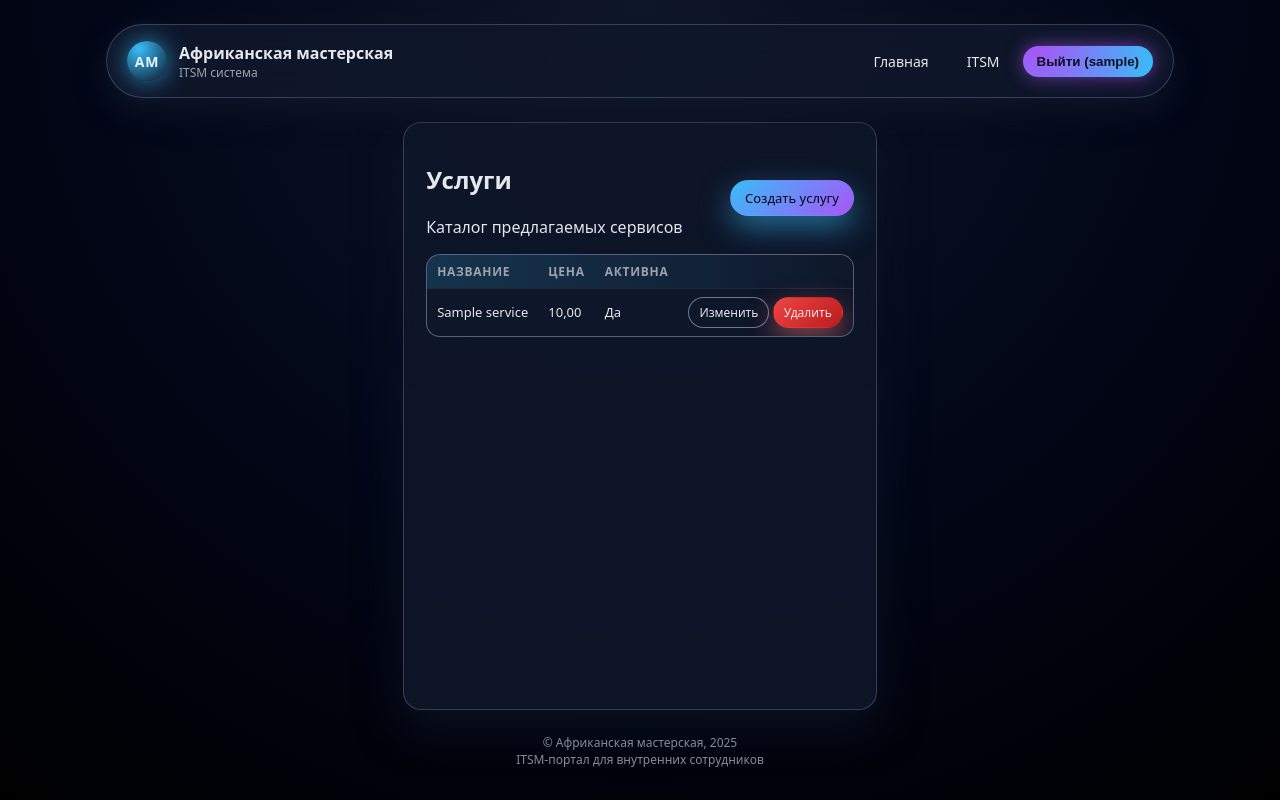
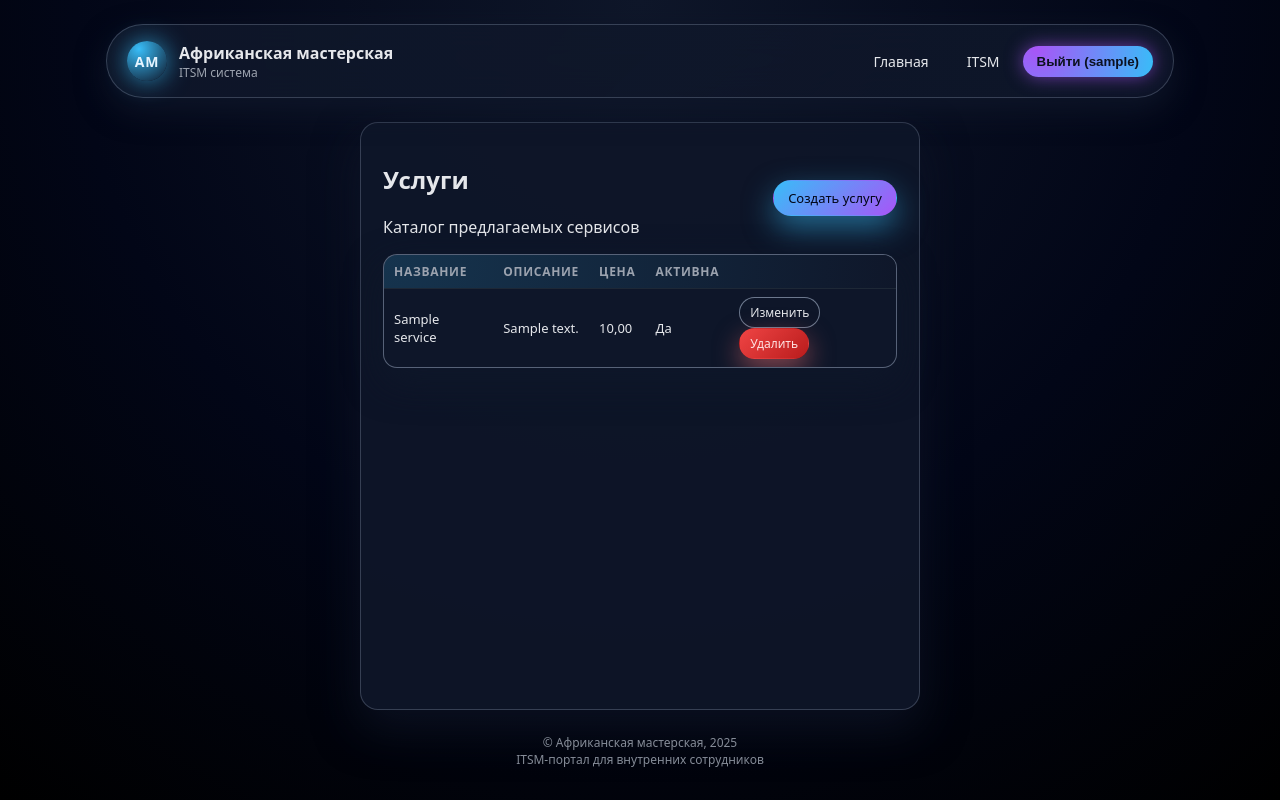
Before and after one commit to BLACKSKUTER13/africa_workshop_itsm, a Django app: page /itsm/services/ in a window 1280 px wide. Run offline with Django 5.2, Linux system fonts and the light colour scheme; a user stored in the database is signed in; tables that the repository leaves empty hold one stand-in row (values such as "Sample post").

Commit message:
В список услуг добавлен столбец Описание

```diff
--- a/templates/itsm/services_list.html
+++ b/templates/itsm/services_list.html
@@ -15,6 +15,7 @@
     <thead>
         <tr>
             <th>Название</th>
+            <th>Описание</th>
             <th>Цена</th>
             <th>Активна</th>
             <th></th>
@@ -25,8 +26,16 @@
     {% for service in services %}
         <tr>
             <td>{{ service.name }}</td>
+
+            <!-- Описание -->
+            <td>{{ service.description|truncatechars:60 }}</td>
+
+            <!-- Цена -->
             <td>{{ service.price }}</td>
+
+            <!-- Активна -->
             <td>{{ service.is_active|yesno:"Да,Нет" }}</td>
+
             <td class="cell-actions">
                 <a href="{% url 'service_desk:service_edit' service.id %}" class="btn btn-secondary btn-sm">Изменить</a>
                 <a href="{% url 'service_desk:service_delete' service.id %}" class="btn btn-danger btn-sm">Удалить</a>
@@ -34,7 +43,7 @@
         </tr>
     {% empty %}
         <tr>
-            <td colspan="4" class="cell-empty">Услуг пока нет</td>
+            <td colspan="5" class="cell-empty">Услуг пока нет</td>
         </tr>
     {% endfor %}
     </tbody>
```
